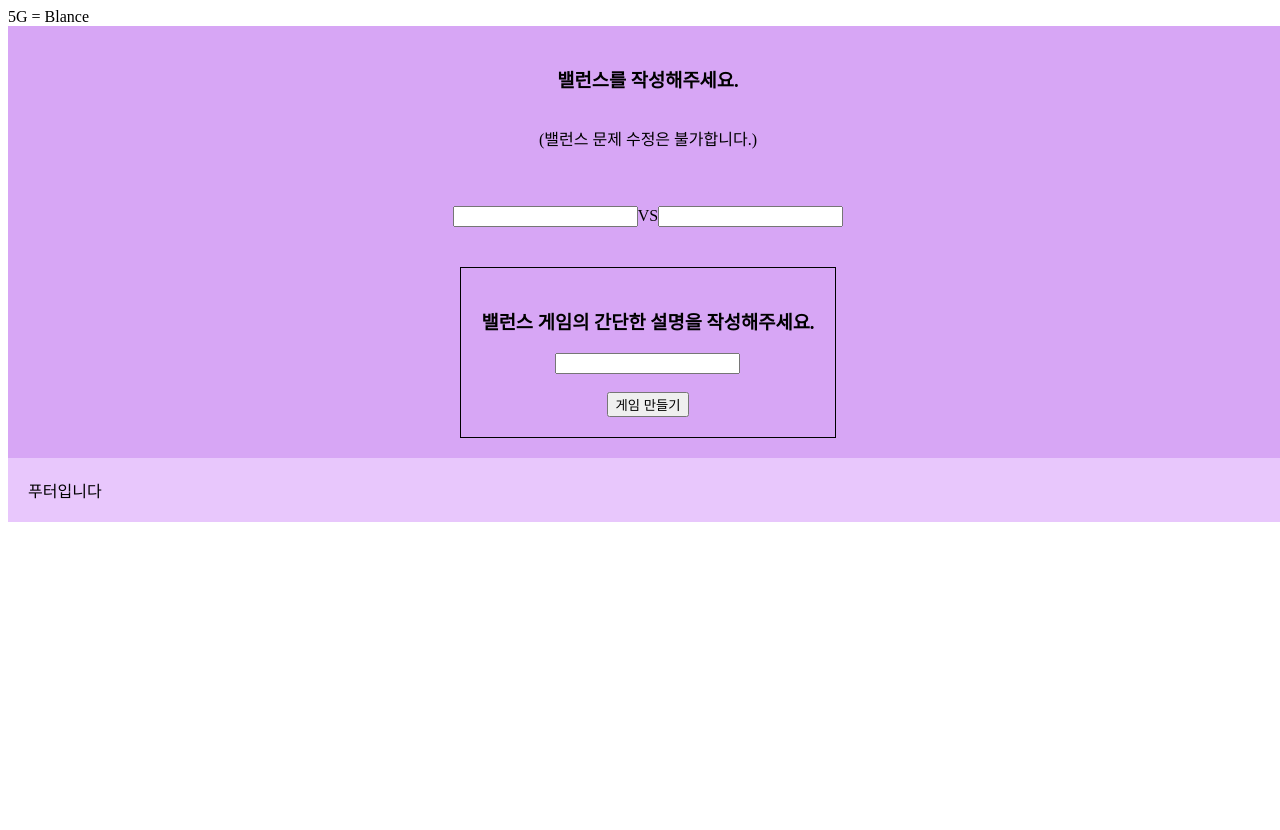
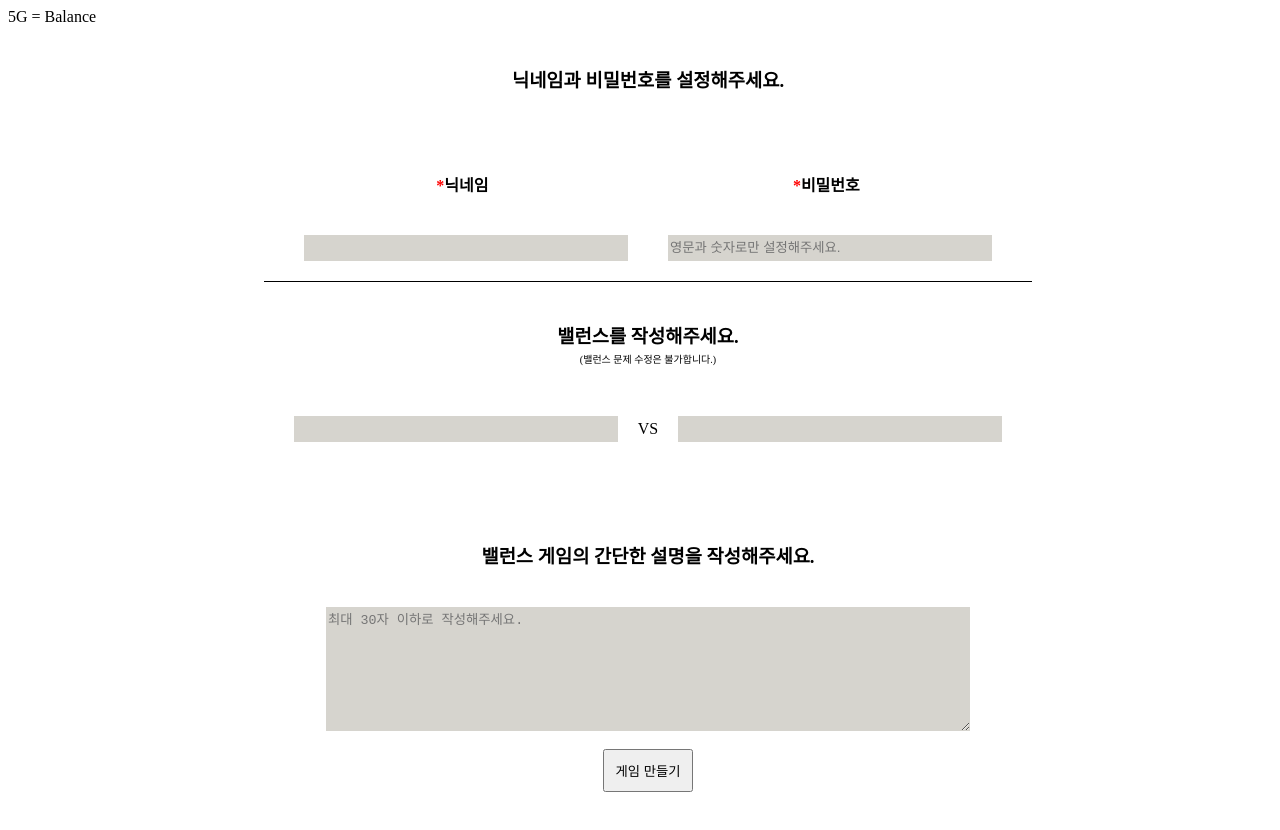
Before and after one commit to Imjaae/5G-balance, a React (Create React App) app: page /post in a window 1280 px wide. Shown: the top 830 px of the page. Built offline with nearby package versions, Linux system fonts and the light colour scheme.

Commit message:
(5) Nickname detach & CSS 꾸미기

```diff
--- a/src/components/Content.jsx
+++ b/src/components/Content.jsx
@@ -3,15 +3,30 @@ import styled from "styled-components";
 
 export default Content;
 
-function Content({ balance, setBlance, handleContentsSubmit }) {
+function Content({ balance, setBalance, handleContentsSubmit }) {
   const handleContentChange = (event) => {
-    setBlance({ ...balance, contents: event.target.value });
+    setBalance({ ...balance, contents: event.target.value });
   };
   return (
     <>
       <DetailDiv>
-        <h3>밸런스 게임의 간단한 설명을 작성해주세요.</h3>
-        <input onChange={handleContentChange} />
+        <h3
+          style={{
+            display: "flex",
+            justifyContent: "center",
+            alignItems: "center",
+            flexDirection: "column",
+            padding: "20px",
+          }}
+        >
+          밸런스 게임의 간단한 설명을 작성해주세요.
+        </h3>
+        <textarea
+          onChange={handleContentChange}
+          type="text"
+          placeholder="최대 30자 이하로 작성해주세요."
+          autofocus
+        />
         <br />
         <button
           onClick={() => {
@@ -27,19 +42,18 @@ function Content({ balance, setBlance, handleContentsSubmit }) {
 
 const DetailDiv = styled.div`
   padding: 20px;
-  border: 1px solid black;
   transition: 0.4s;
-  input {
+  textarea {
+    border: 0 solid black;
+    background-color: #d6d4ce;
     display: block;
     margin: auto;
+    height: 15vh;
+    width: 50vw;
   }
   button {
     display: block;
     margin: auto;
-  }
-  :hover {
-    h3 {
-      color: aliceblue;
-    }
+    padding: 10px;
   }
 `;
--- a/src/components/Input.jsx
+++ b/src/components/Input.jsx
@@ -3,20 +3,27 @@ import styled from "styled-components";
 
 export default Input;
 
-function Input({ balance, setBlance }) {
+function Input({ balance, setBalance }) {
   // titleA는 왼쪽 밸런스 기입 박스, titleB는 오른쪽 박스입니다.
   const handleTitleAChange = (event) => {
-    setBlance({ ...balance, titleA: event.target.value });
+    setBalance({ ...balance, titleA: event.target.value });
   };
 
   const handleTitleBChange = (event) => {
-    setBlance({ ...balance, titleB: event.target.value });
+    setBalance({ ...balance, titleB: event.target.value });
   };
 
   return (
     <>
       <h3>밸런스를 작성해주세요.</h3>
-      <p>(밸런스 문제 수정은 불가합니다.)</p>
+      <p
+        style={{
+          fontSize: "10px",
+          marginTop: "-15px",
+        }}
+      >
+        (밸런스 문제 수정은 불가합니다.)
+      </p>
       <InputStyleObj>
         <input onChange={handleTitleAChange} />
         VS
@@ -29,4 +36,12 @@ function Input({ balance, setBlance }) {
 const InputStyleObj = styled.div`
   margin: 20px 50px 20px 50px;
   padding: 20px;
+  input {
+    border: 0 solid black;
+    background-color: #d6d4ce;
+    height: 3vh;
+    width: 25vw;
+    margin-left: 20px;
+    margin-right: 20px;
+  }
 `;
--- /dev/null
+++ b/src/components/Nickname.jsx
@@ -0,0 +1,74 @@
+import React from "react";
+import styled from "styled-components";
+
+function Nickname() {
+  return (
+    <>
+      <h3>닉네임과 비밀번호를 설정해주세요.</h3>
+      <div>
+        <NicknameStyleObj>
+          <h4>
+            <label htmlFor="nickname">
+              <span
+                style={{
+                  color: "red",
+                }}
+              >
+                *
+              </span>
+              닉네임
+            </label>
+            <label htmlFor="password">
+              <span
+                style={{
+                  color: "red",
+                }}
+              >
+                *
+              </span>
+              비밀번호
+            </label>
+          </h4>
+          <br />
+          <Divdiv>
+            <input id="nickname" type="text" />
+            <input
+              id="password"
+              type="text"
+              placeholder="영문과 숫자로만 설정해주세요."
+              autofocus
+            />
+          </Divdiv>
+        </NicknameStyleObj>
+      </div>
+    </>
+  );
+}
+
+export default Nickname;
+
+const NicknameStyleObj = styled.div`
+  margin: 20px 50px 20px 50px;
+  padding: 20px;
+  border-bottom: 1px solid black;
+  display: flex;
+  flex-direction: column;
+  justify-content: center;
+  align-items: center;
+  input {
+    border: 0 solid black;
+    background-color: #d6d4ce;
+    height: 3vh;
+    width: 25vw;
+    margin-left: 20px;
+    margin-right: 20px;
+  }
+  h4 {
+    display: flex;
+    width: 100%;
+    justify-content: space-around;
+  }
+`;
+const Divdiv = styled.div`
+  display: flex;
+`;
--- a/src/page/CreatePost.jsx
+++ b/src/page/CreatePost.jsx
@@ -2,6 +2,7 @@ import { useState } from "react";
 import styled from "styled-components";
 import Input from "../components/Input";
 import Content from "../components/Content";
+import Nickname from "../components/Nickname";
 import Swal from "sweetalert2";
 
 const CreatePost = () => {
@@ -11,19 +12,21 @@ const CreatePost = () => {
     contents: "",
   };
 
-  const [balance, setBlance] = useState(initialState);
+  const [balance, setBalance] = useState(initialState);
   console.log(balance);
+  //닉네임과 비밀번호 input box 유효성 검증(아직 안 함.)
 
-  // 밸런스 게임 3가지 input box 유효성 검증
+  // 밸런스 게임 만들기, 설명 input box 유효성 검증
   const handleContentsSubmit = () => {
     const A = balance.titleA.length;
     const B = balance.titleB.length;
     const C = balance.contents.length;
+
     console.log(A, B, C);
     if (A < 1 || B < 1 || C < 1) {
       Swal.fire({
+        title: "빈 칸이 있습니다. 채워주세요.",
         text: "한 글자 이상 적어주세요.",
-        title: "빈 칸이 있습니다. 채워주세요.",
         icon: "error",
         timer: 3000,
         showConfirmButton: false,
@@ -38,31 +41,24 @@ const CreatePost = () => {
 
   return (
     <>
+      <Header>5G = Balance</Header>
       <WWrap>
-        <Header>5G = Blance</Header>
         <Wrap
           style={{
             padding: "20px",
-            backgroundColor: "#d7a6f5",
           }}
         >
+          {/* 닉네임, 비밀번호 만들기 */}
+          <Nickname />
           {/* 밸런스 게임 만드는 2가지 박스 */}
-          <Input balance={balance} setBlance={setBlance} />
+          <Input balance={balance} setBalance={setBalance} />
           {/* 만든 게임을 설명하는 박스 */}
           <Content
             balance={balance}
-            setBlance={setBlance}
+            setBalance={setBalance}
             handleContentsSubmit={handleContentsSubmit}
           />
         </Wrap>
-        <footer
-          style={{
-            padding: "20px",
-            backgroundColor: "#e8c7fc",
-          }}
-        >
-          푸터입니다
-        </footer>
       </WWrap>
     </>
   );
```
